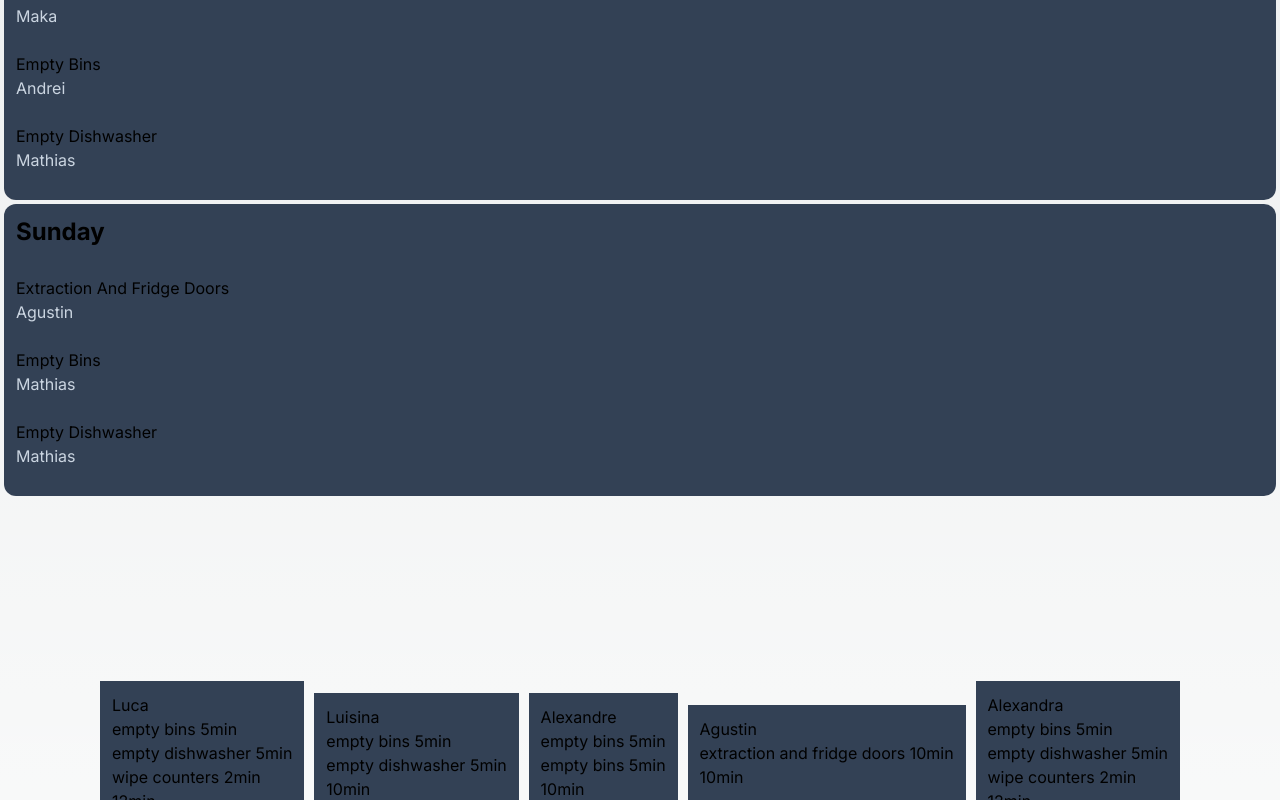
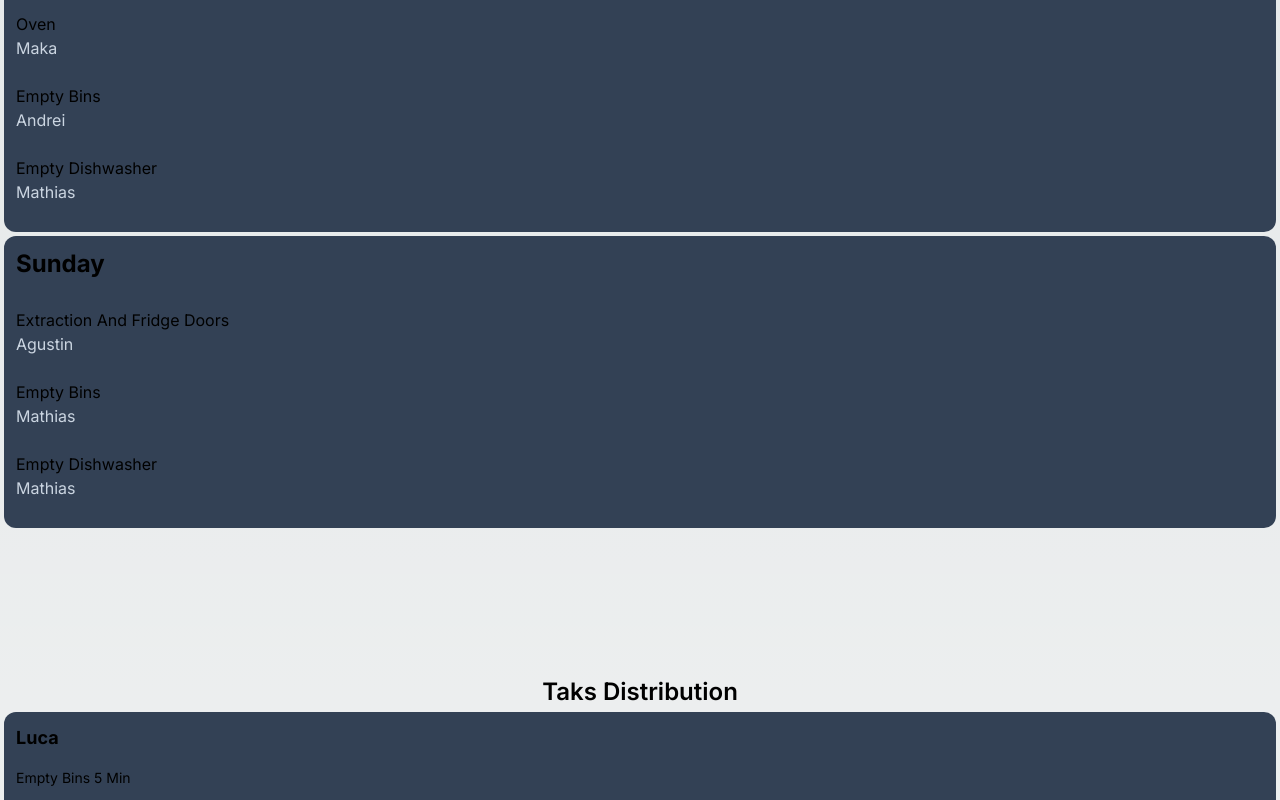
Before and after one commit to Soulzen/tareas-oye, a Next.js app: page / in a window 1280 px wide. Shown: the part 2000-2800 px from the top of the page. Built offline with nearby package versions, Linux system fonts and the light colour scheme.

Commit message:
tasks distribution improved

```diff
--- /dev/null
+++ b/src/components/assignment.tsx
@@ -0,0 +1,25 @@
+import { WorkingPerson, Task } from "@/types"
+
+interface AssignmeetProps {
+  assignment: WorkingPerson
+}
+
+const Assignmeet = ({ assignment }: AssignmeetProps) => {
+  return (
+    <div className="p-3 m-1 w-50 bg-slate-700 rounded-xl">
+      <h2 className="capitalize mb-3 text-lg font-bold">{assignment.name}</h2>
+      <ul>
+        {assignment.tasks.map((task: Task) => (
+          <li key={task.id} className="my-1 py-1 capitalize text-sm">
+            {task.name} {task.weight} min
+          </li>
+        ))}
+      </ul>
+      <p className="mt-2 text-slate-400 text-lg">
+        {assignment.currentWeight} min
+      </p>
+    </div>
+  )
+}
+
+export default Assignmeet
--- a/src/components/schedule.tsx
+++ b/src/components/schedule.tsx
@@ -10,6 +10,7 @@ interface ScheduleProps {
 const Schedule = ({ workWeek, tasks, people }: ScheduleProps) => {
   return (
     <div className="py-12">
+      <h2 className="text-center text-2xl font-semibold">Schedule</h2>
       {workWeek.map((day) => (
         <Day key={day.name} day={day} tasks={tasks} people={people} />
       ))}
--- a/src/components/taskDistribution.tsx
+++ b/src/components/taskDistribution.tsx
@@ -1,4 +1,5 @@
 import { WorkingPerson, Task } from "@/types"
+import Assignmeet from "./assignment"
 
 interface TaskDistributionProps {
   assignments: WorkingPerson[]
@@ -6,19 +7,10 @@ interface TaskDistributionProps {
 
 const TaskDistribution = ({ assignments }: TaskDistributionProps) => {
   return (
-    <div className="flex flex-wrap min-h-screen items-center justify-between p-24">
+    <div className="py-24">
+      <h2 className="text-center text-2xl font-semibold">Taks Distribution</h2>
       {assignments.map((assignment) => (
-        <div key={assignment.name} className="m-1 p-3 w-50 bg-slate-700">
-          <h2>{assignment.name}</h2>
-          <ul>
-            {assignment.tasks.map((task: Task) => (
-              <li key={task.id}>
-                {task.name} {task.weight}min
-              </li>
-            ))}
-          </ul>
-          <p>{assignment.currentWeight}min</p>
-        </div>
+        <Assignmeet key={assignment.id} assignment={assignment} />
       ))}
     </div>
   )
```
